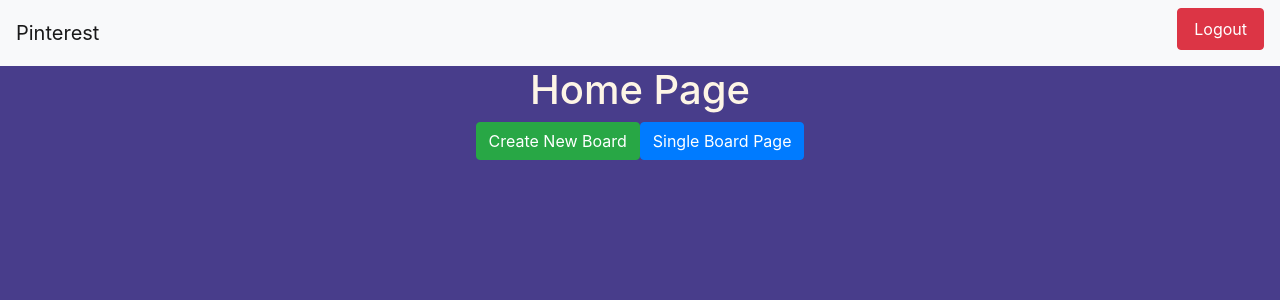
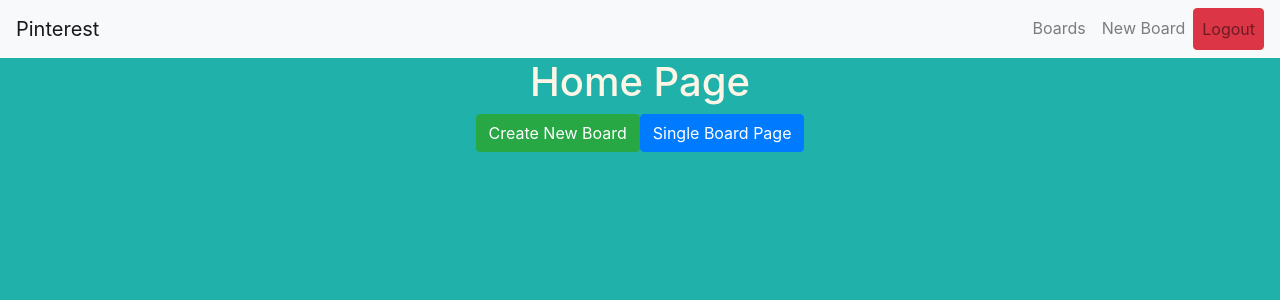
Before and after one commit to mariabrock/pinterest-routing, a React (Create React App) app: page / in a window 1280 px wide. Shown: the top 300 px of the page. Built offline with nearby package versions, Linux system fonts and the light colour scheme; no server answers; sample sign-in values are in the browser's storage.

Commit message:
better than callans navbar

```diff
--- a/src/App/App.scss
+++ b/src/App/App.scss
@@ -2,6 +2,6 @@
 
 .App {
   text-align: center;
-  background-color: $blue;
+  background-color: $green;
   color: $white
 }
--- a/src/Components/shared/MyNavbar/MyNavbar.js
+++ b/src/Components/shared/MyNavbar/MyNavbar.js
@@ -1,4 +1,5 @@
 import React from 'react';
+import { Link } from 'react-router-dom';
 import PropTypes from 'prop-types';
 import firebase from 'firebase/app';
 import 'firebase/auth';
@@ -15,20 +16,35 @@ static propTypes = {
 
     render() {
       const { authed } = this.props;
+      const buildNavbar = () => {
+        if (authed) {
+          return (
+            <ul className="navbar-nav ml-auto">
+              <li className="nav-item">
+                <Link className="nav-link" to="/">Boards</Link>
+              </li>
+              <li className="nav-item">
+              <Link className="nav-link" to="/board/new">New Board</Link>
+              </li>
+              <li className="nav-item">
+                <button className="nav-link btn btn-danger" onClick={this.logMeOut}>Logout</button>
+              </li>
+            </ul>
+          );
+        }
+        return (<ul className="navbar-nav ml-auto"></ul>);
+      };
 
       return (
     <div className="MyNavbar">
         <nav class="navbar navbar-expand-lg navbar-light bg-light">
-            <a class="navbar-brand" href="#">Pinterest</a>
+          <Link className="navbar-brand" to="/">Pinterest</Link>
                 <button class="navbar-toggler" type="button" data-toggle="collapse" data-target="#navbarSupportedContent" aria-controls="navbarSupportedContent" aria-expanded="false" aria-label="Toggle navigation">
                     <span class="navbar-toggler-icon"></span>
                 </button>
 
         <div class="collapse navbar-collapse" id="navbarSupportedContent">
-            <ul className="navbar-nav mr-auto mt-2 mt-lg-0"></ul>
-            <div class="my-2 mt-lg-0">
-              {authed && (<button className="nav-link btn btn-danger" onClick={this.logMeOut}>Logout</button>)}
-            </div>
+          { buildNavbar() }
         </div>
     </nav>
 </div>
--- a/src/styles/_variables.scss
+++ b/src/styles/_variables.scss
@@ -1,2 +1,4 @@
 $blue: DarkSlateBlue;
 $white: OldLace;
+$brown: Sienna;
+$green: LightSeaGreen;
--- a/src/styles/index.scss
+++ b/src/styles/index.scss
@@ -8,7 +8,7 @@ body {
     sans-serif;
   -webkit-font-smoothing: antialiased;
   -moz-osx-font-smoothing: grayscale;
-  background-color: $blue;
+  background-color: $green;
   color: $white
 }
 
```
